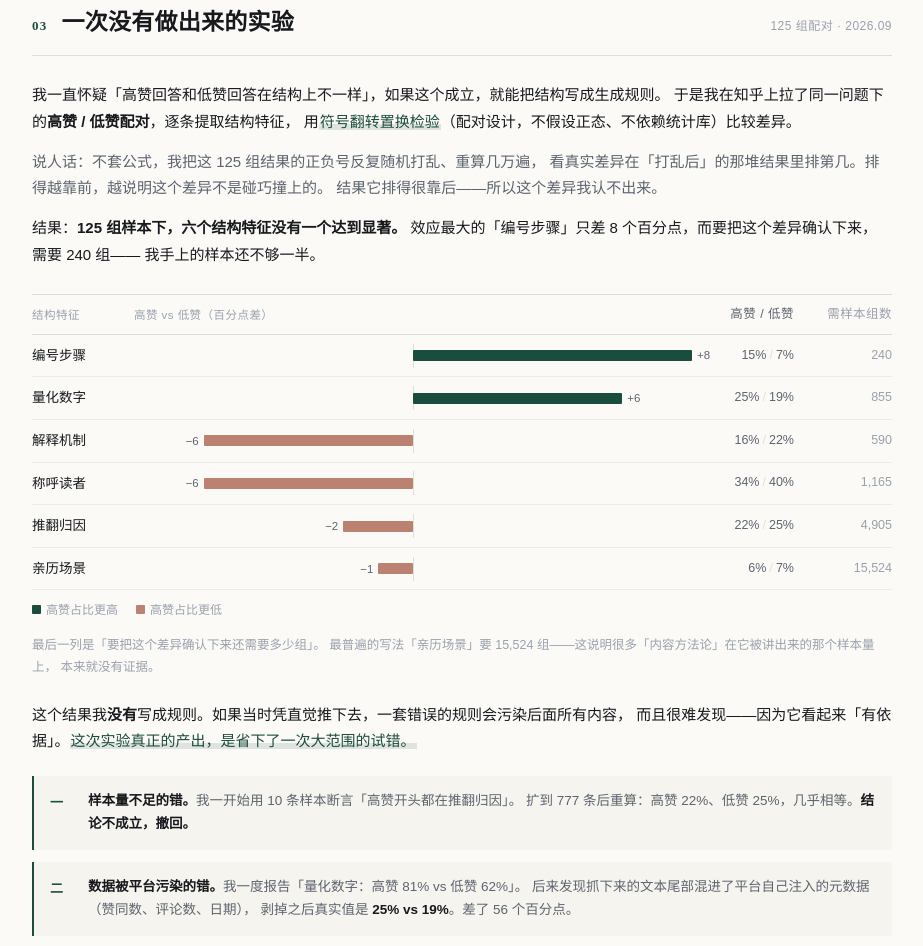
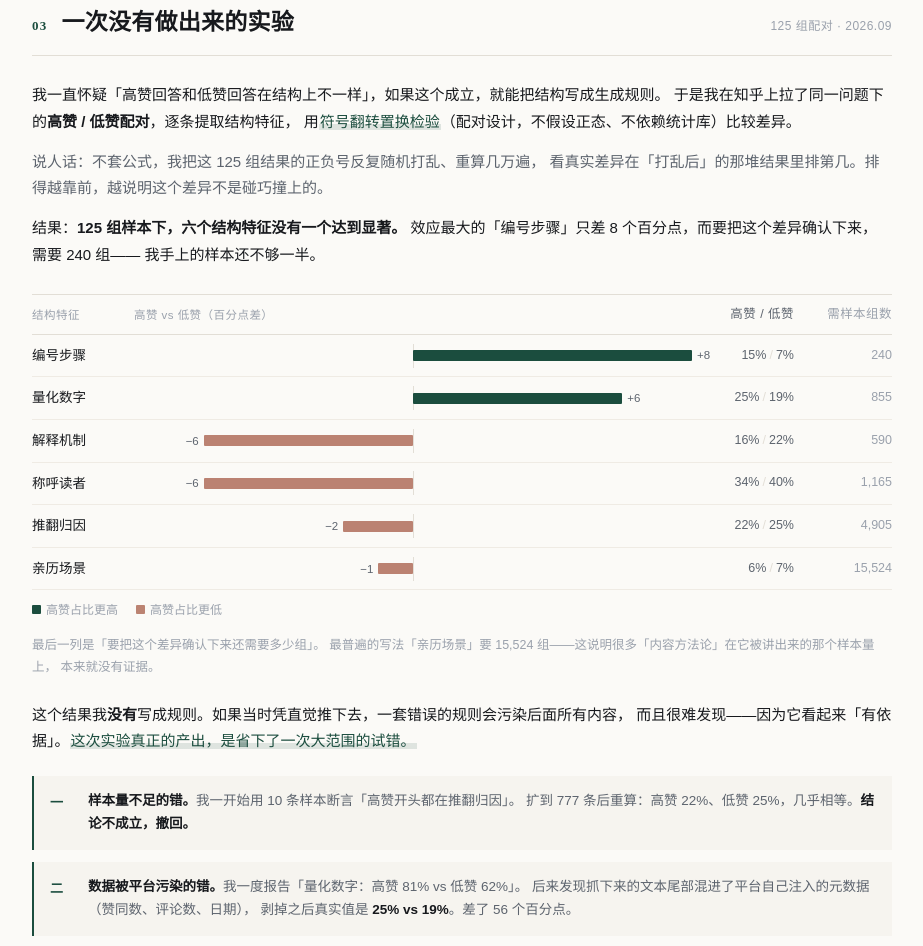
Before and after one commit to 12138lyj/portfolio, a plain HTML site: page index.html in a window 1280 px wide. Shown: the part 3524-4470 px from the top of the page, without its empty margins (178-1101 px from the left). Drawn offline with Linux system fonts and the light colour scheme.

Commit message:
调整置换检验的白话解释，避免提前透露结论

```diff
--- a/index.html
+++ b/index.html
@@ -309,7 +309,6 @@
     <p class="body say">
       说人话：不套公式，我把这 125 组结果的正负号反复随机打乱、重算几万遍，
       看真实差异在「打乱后」的那堆结果里排第几。排得越靠前，越说明这个差异不是碰巧撞上的。
-      结果它排得很靠后——所以这个差异我认不出来。
     </p>
     <p class="body">
       结果：<strong>125 组样本下，六个结构特征没有一个达到显著。</strong>
```
